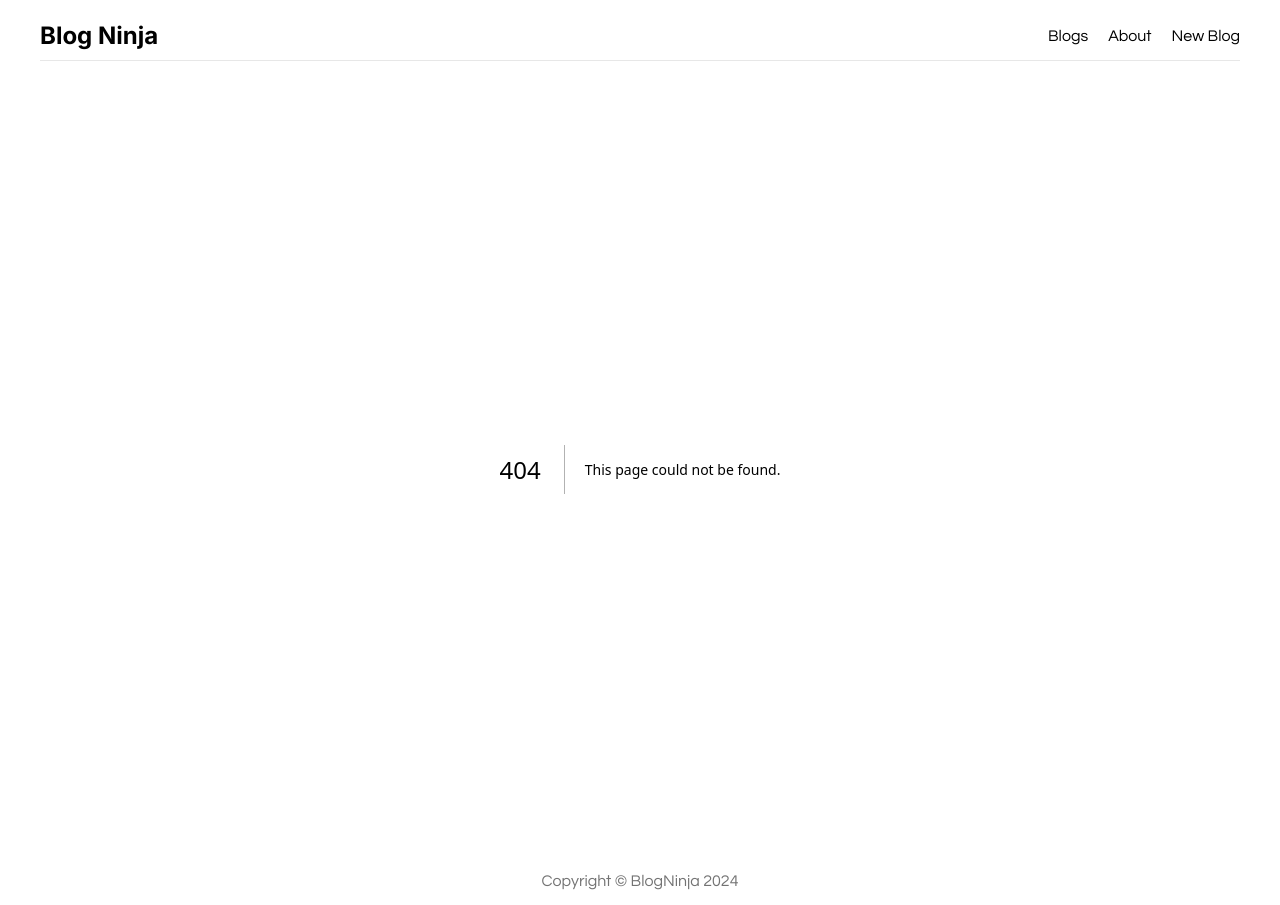
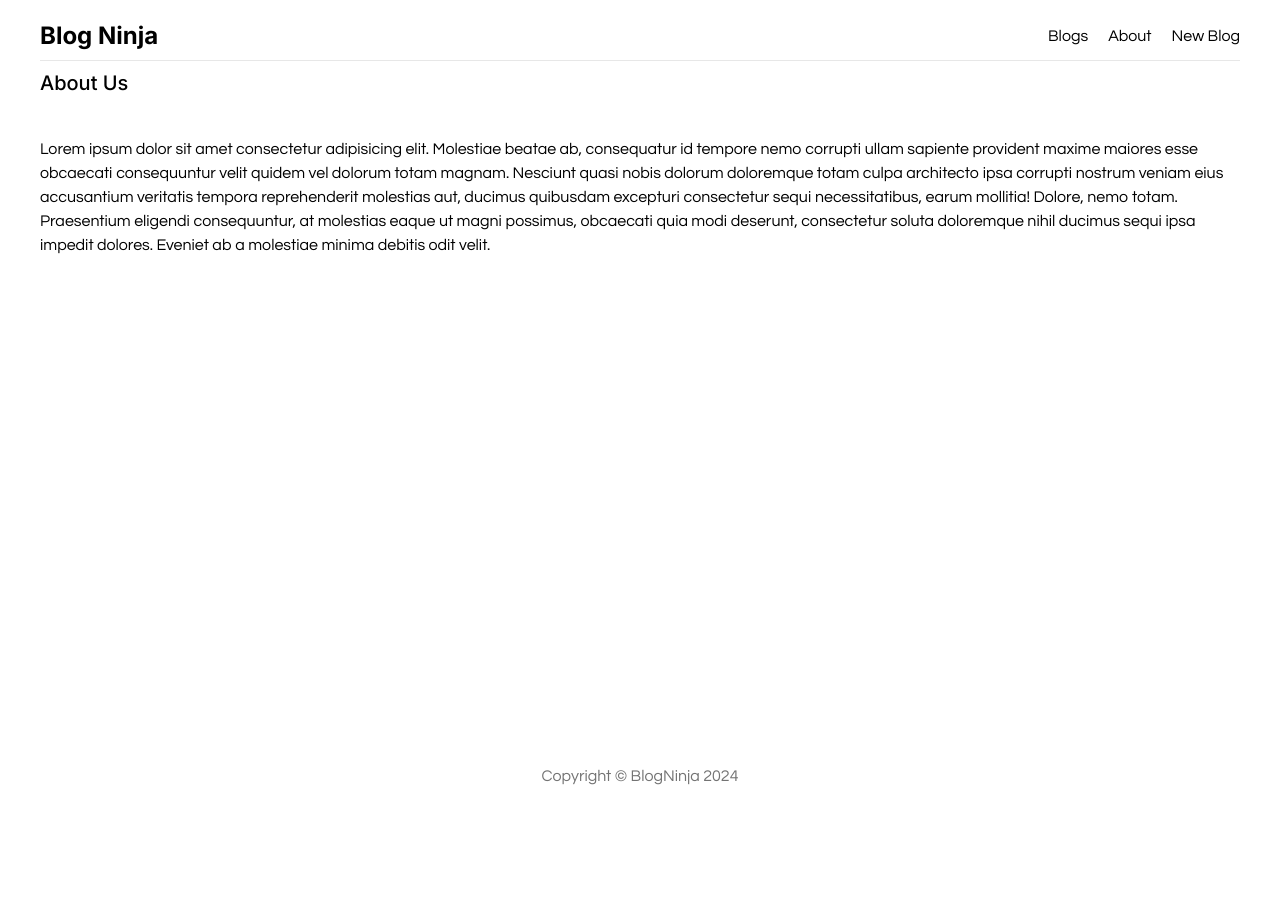
Before and after one commit to riyoneri/blog-ninja--fullstack, a Next.js app in the folder front-end/: page /about in a window 1280 px wide. Before the commit this address had no page. After the commit the page ends 800 px from the top, so only its background shows below. Built offline with nearby package versions, Linux system fonts and the light colour scheme.

Commit message:
feat: create about page [frontend]

```diff
--- /dev/null
+++ b/front-end/app/about/page.tsx
@@ -0,0 +1,27 @@
+import Title from "@/components/title";
+import classNames from "classnames";
+
+import { Inter } from "next/font/google";
+
+const inter = Inter({ subsets: ["latin"], weight: ["500"] });
+
+export default function About() {
+  return (
+    <>
+      <Title title="About Us" />
+      <div>
+        Lorem ipsum dolor sit amet consectetur adipisicing elit. Molestiae
+        beatae ab, consequatur id tempore nemo corrupti ullam sapiente provident
+        maxime maiores esse obcaecati consequuntur velit quidem vel dolorum
+        totam magnam. Nesciunt quasi nobis dolorum doloremque totam culpa
+        architecto ipsa corrupti nostrum veniam eius accusantium veritatis
+        tempora reprehenderit molestias aut, ducimus quibusdam excepturi
+        consectetur sequi necessitatibus, earum mollitia! Dolore, nemo totam.
+        Praesentium eligendi consequuntur, at molestias eaque ut magni possimus,
+        obcaecati quia modi deserunt, consectetur soluta doloremque nihil
+        ducimus sequi ipsa impedit dolores. Eveniet ab a molestiae minima
+        debitis odit velit.
+      </div>
+    </>
+  );
+}
```
